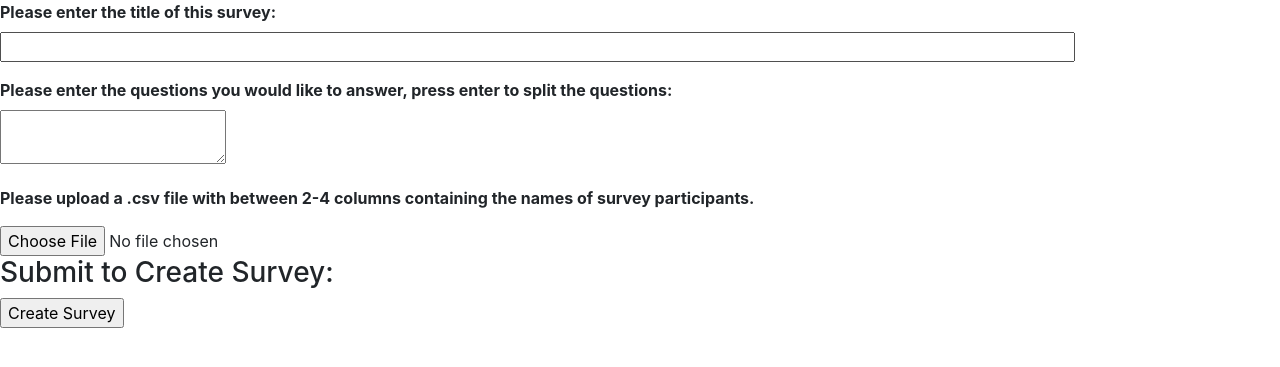
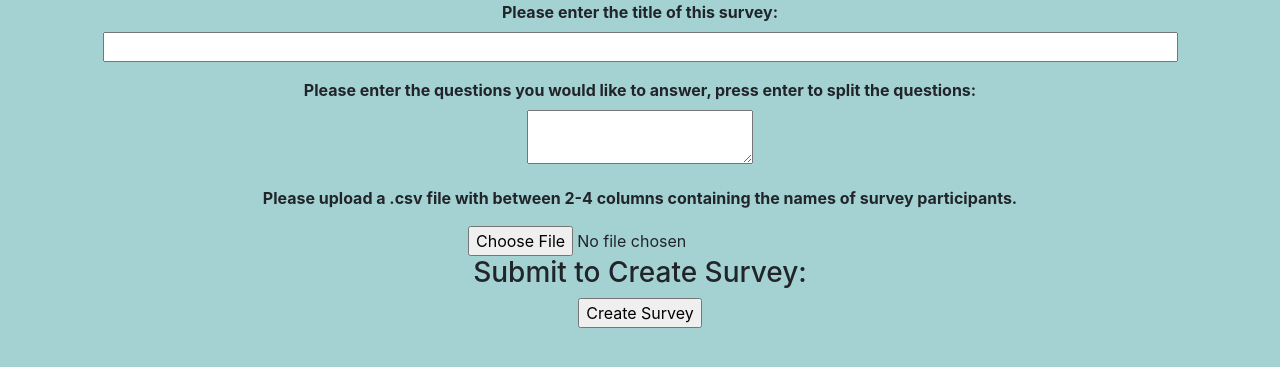
Before and after one commit to JasonWatts/laterHasArrived, a Flask app: page / in a window 1280 px wide. Shown: the top 367 px of the page. Run offline with Flask 2, Linux system fonts and the light colour scheme; parts of the project's set-up code (start-up, migrations or seed data) failed here and were passed over; some libraries are stand-ins or nearby versions.

Commit message:
changed admin page

```diff
--- a/templates/adminpage.html
+++ b/templates/adminpage.html
@@ -1,10 +1,17 @@
 <!doctype html>
 <html>
   <head>
-    <link rel="stylesheet" href="https://stackpath.bootstrapcdn.com/bootstrap/4.1.1/css/bootstrap.min.css" integrity="sha384-WskhaSGFgHYWDcbwN70/dfYBj47jz9qbsMId/iRN3ewGhXQFZCSftd1LZCfmhktB" crossorigin="anonymous">
- </head>
+<link rel="stylesheet" href="https://stackpath.bootstrapcdn.com/bootstrap/4.1.1/css/bootstrap.min.css" integrity="sha384-WskhaSGFgHYWDcbwN70/dfYBj47jz9qbsMId/iRN3ewGhXQFZCSftd1LZCfmhktB" crossorigin="anonymous">
+  </head>
+   <style media="screen">
+body {
+  background-color: #A4D2D3;
+}
+
+  </style>
+  <center>
 <body>
-
+	<!--<body style="background-color:powderblue;">-->
 <form action="" method="post" enctype = "multipart/form-data">
   {{ form.hidden_tag() }}
   <p>
@@ -26,6 +33,5 @@
   <h3> Submit to Create Survey: </h3>
   <p>{{ form.submit() }}</p>
 </form>
-
 </body>
 </html>
```
